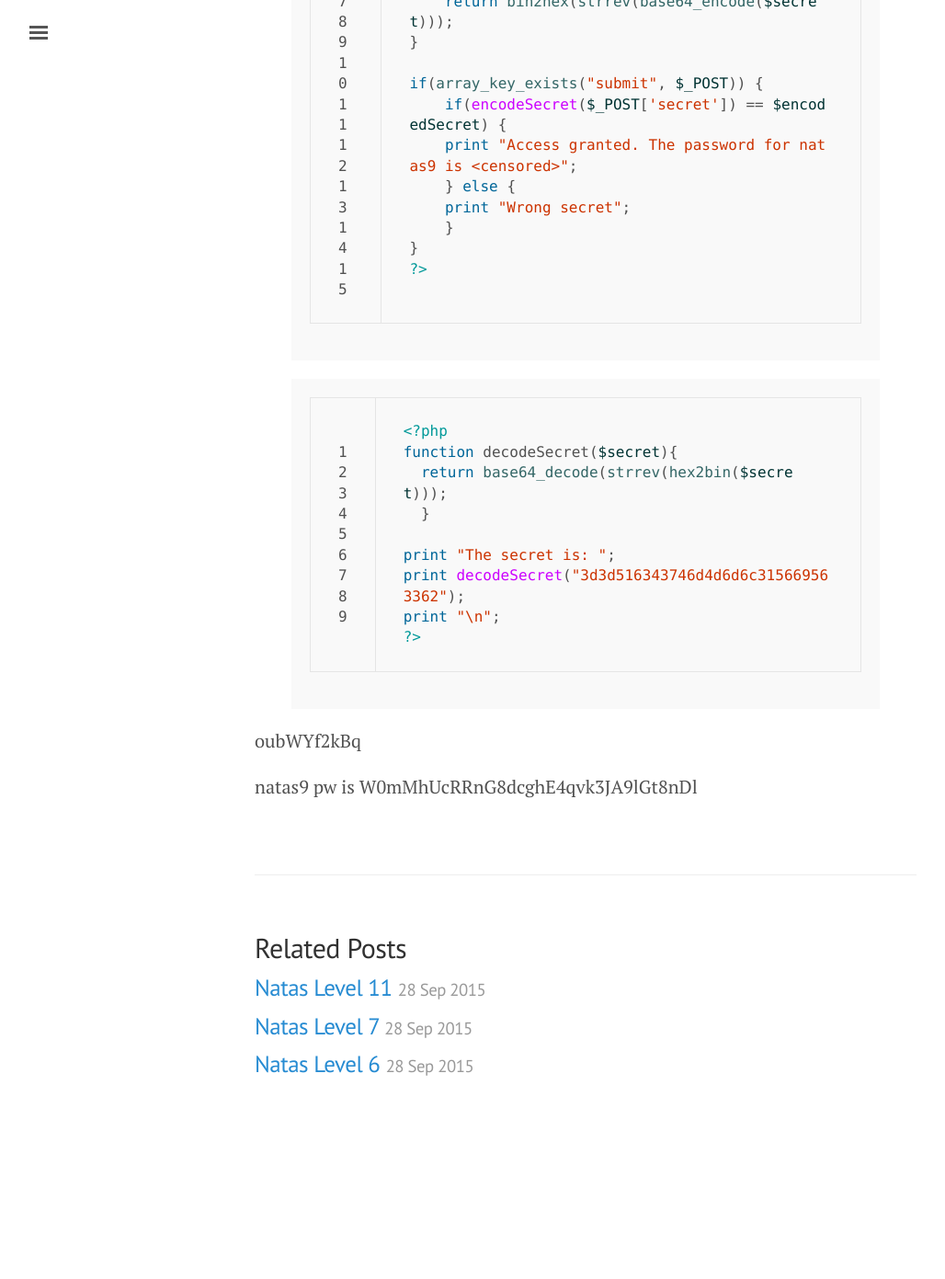
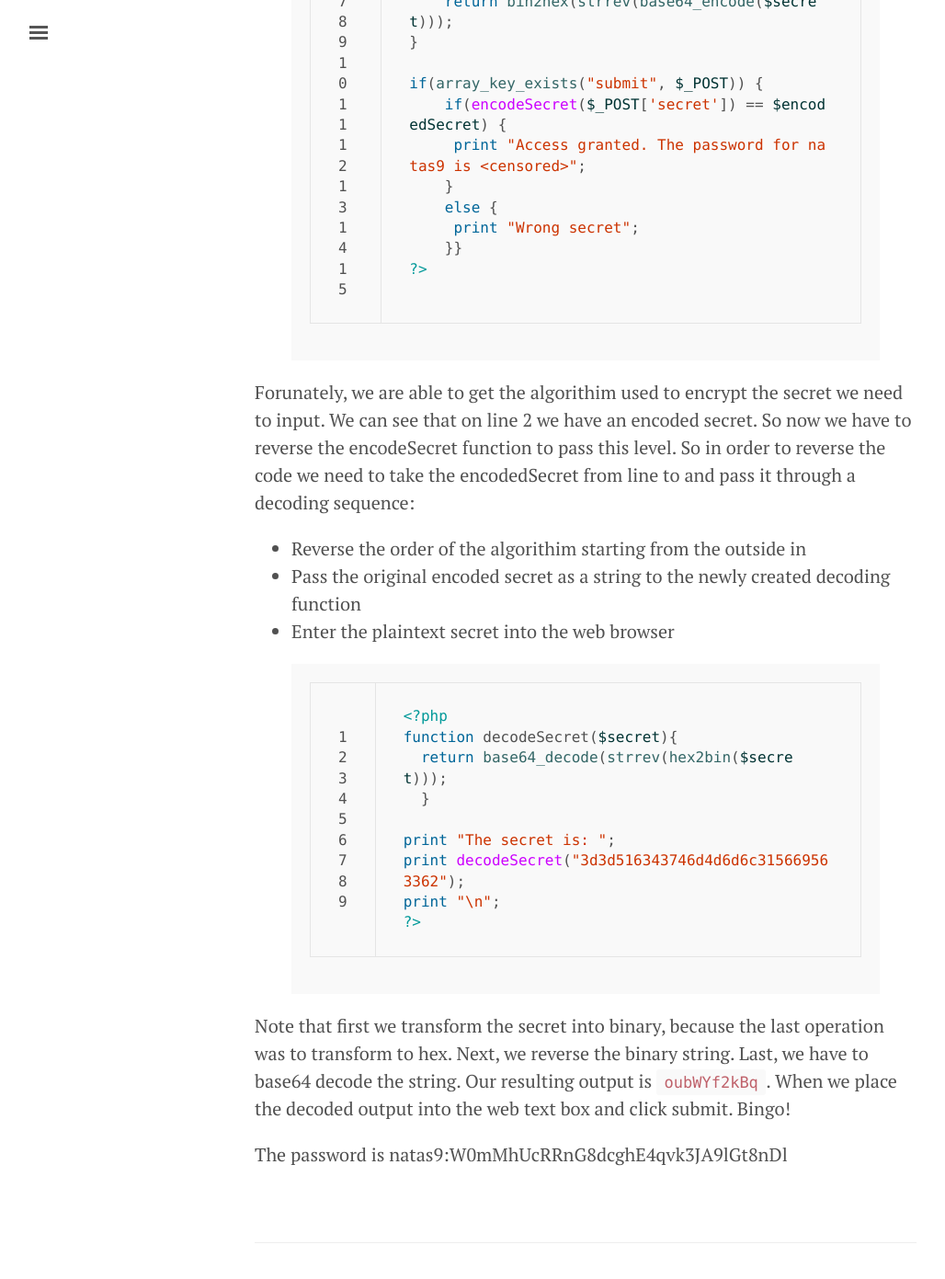
Before and after one commit to MCPA/MCPA.github.io, a Jekyll site: the page built from _posts/natas-overthewire/2015-09-28-natas08.markdown, in a window 1280 px wide and 1400 px high, scrolled down 772 px. Shown: the top 1391 px of the window at 92% size, without its empty margins (3-1031 px from the left). Built offline with Jekyll 4.4.1, drawn with Linux system fonts in a browser that asks for light colours; before the commit the page ends 2005 px from its top, so only the background shows below that.

Commit message:
Update 2015-09-28-natas08.markdown

```diff
--- a/_posts/natas-overthewire/2015-09-28-natas08.markdown
+++ b/_posts/natas-overthewire/2015-09-28-natas08.markdown
@@ -23,13 +23,18 @@ function encodeSecret($secret) {
 
 if(array_key_exists("submit", $_POST)) {
     if(encodeSecret($_POST['secret']) == $encodedSecret) {
-    print "Access granted. The password for natas9 is <censored>";
-    } else {
-    print "Wrong secret";
+     print "Access granted. The password for natas9 is <censored>";
     }
-}
+    else {
+     print "Wrong secret";
+    }}
 ?>
 {% endhighlight %}
+
+Forunately, we are able to get the algorithim used to encrypt the secret we need to input. We can see that on line 2 we have an encoded secret. So now we have to reverse the encodeSecret function to pass this level. So in order to reverse the code we need to take the encodedSecret from line to and pass it through a decoding sequence:
+<ul><li>Reverse the order of the algorithim starting from the outside in</li>
+<li>Pass the original encoded secret as a string to the newly created decoding function</li>
+<li>Enter the plaintext secret into the web browser</li></ul>
 
 {% highlight php linenos %}
 <?php
@@ -43,6 +48,6 @@ print "\n";
 ?>
 {% endhighlight %}
 
-oubWYf2kBq
+Note that first we transform the secret into binary, because the last operation was to transform to hex. Next, we reverse the binary string. Last, we have to base64 decode the string. Our resulting output is <code>oubWYf2kBq</code>. When we place the decoded output into the web text box and click submit. Bingo!
 
-natas9 pw is W0mMhUcRRnG8dcghE4qvk3JA9lGt8nDl
+The password is natas9:W0mMhUcRRnG8dcghE4qvk3JA9lGt8nDl
```
